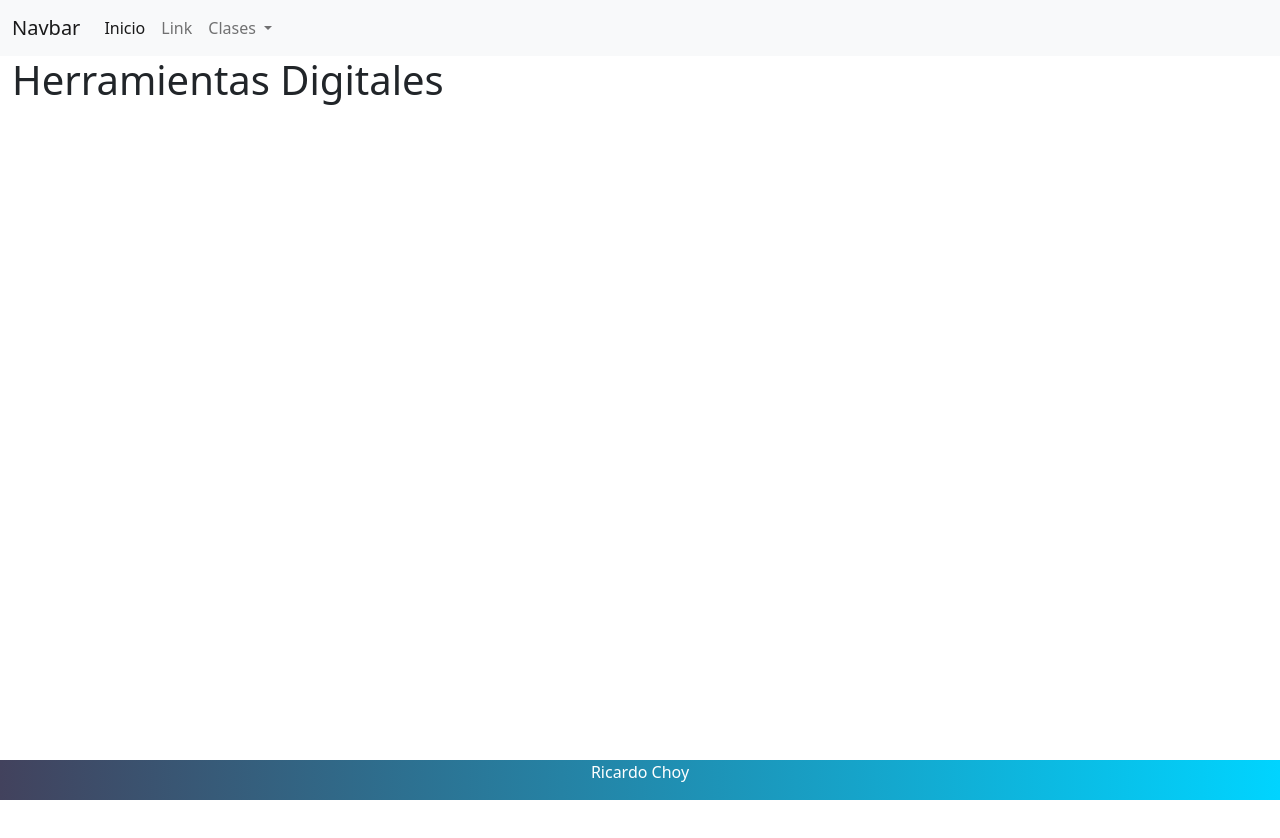
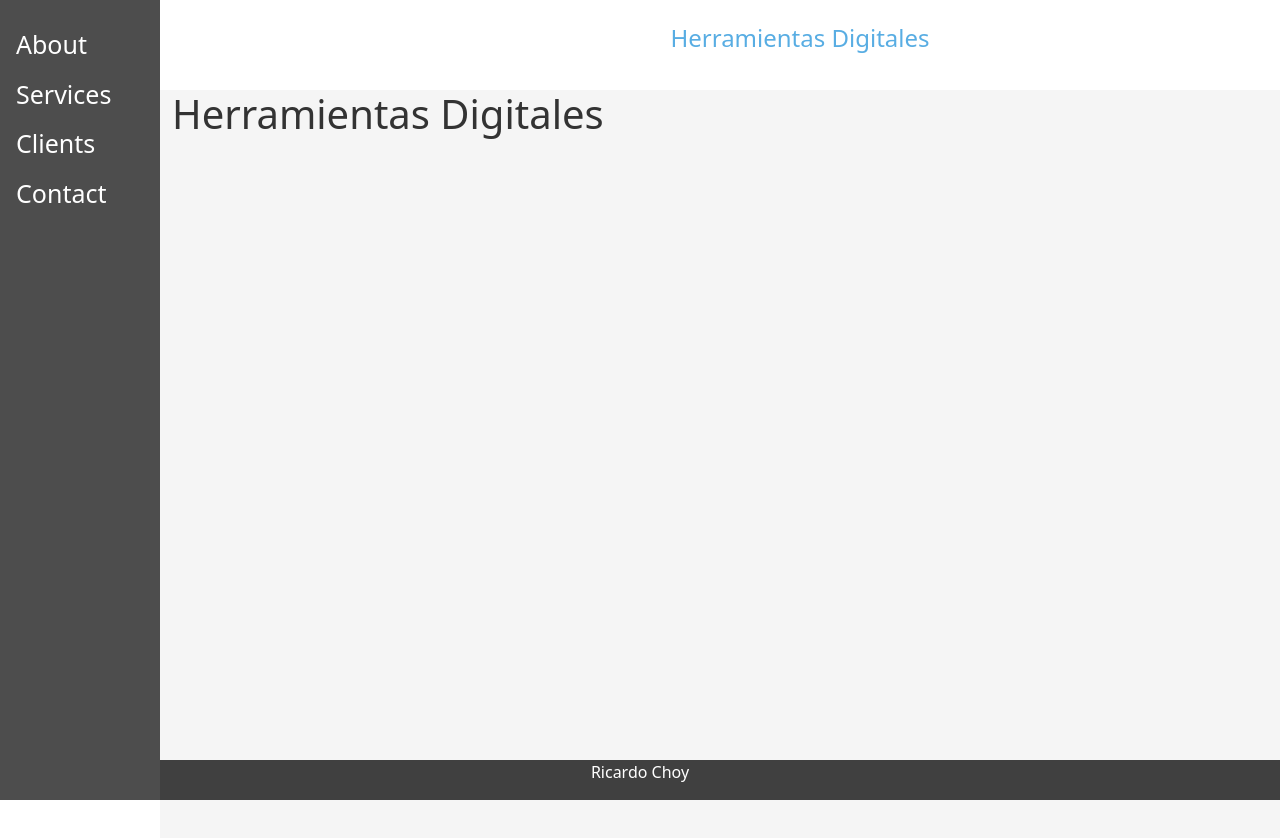
Before and after one commit to richoy/herramientas_digitales, a plain HTML site: page index.html in a window 1280 px wide. Before the commit the page ends 800 px from the top, so only its background shows below. Drawn offline with nearby package versions, Linux system fonts and the light colour scheme.

Commit message:
Adding sidebar and updating styles

```diff
--- a/index.html
+++ b/index.html
@@ -11,41 +11,24 @@
     <title>Herramientas Digitales</title>
   </head>
   <body>
-    <nav class="navbar navbar-expand-lg navbar-light bg-light">
+    <div class="sidenav">
+        <a href="#about">About</a>
+        <a href="#services">Services</a>
+        <a href="#clients">Clients</a>
+        <a href="#contact">Contact</a>
+    </div>
+    <div class="main-container">
+        <div class="header">
+            <p>Herramientas Digitales</p>
+        </div>
+
         <div class="container-fluid">
-          <a class="navbar-brand" href="#">Navbar</a>
-          <button class="navbar-toggler" type="button" data-bs-toggle="collapse" data-bs-target="#navbarSupportedContent" aria-controls="navbarSupportedContent" aria-expanded="false" aria-label="Toggle navigation">
-            <span class="navbar-toggler-icon"></span>
-          </button>
-          <div class="collapse navbar-collapse" id="navbarSupportedContent">
-            <ul class="navbar-nav me-auto mb-2 mb-lg-0">
-              <li class="nav-item">
-                <a class="nav-link active" aria-current="page" href="#">Inicio</a>
-              </li>
-              <li class="nav-item">
-                <a class="nav-link" href="#">Link</a>
-              </li>
-              <li class="nav-item dropdown">
-                <a class="nav-link dropdown-toggle" href="#" id="navbarDropdown" role="button" data-bs-toggle="dropdown" aria-expanded="false">
-                  Clases
-                </a>
-                <ul class="dropdown-menu" aria-labelledby="navbarDropdown">
-                  <li><a class="dropdown-item" href="#">Action</a></li>
-                  <li><a class="dropdown-item" href="#">Another action</a></li>
-                  <li><hr class="dropdown-divider"></li>
-                  <li><a class="dropdown-item" href="#">Something else here</a></li>
-                </ul>
-              </li>
-            </ul>
-          </div>
+            <h1>Herramientas Digitales</h1>
         </div>
-    </nav>
-    <div class="container-fluid">
-        <h1>Herramientas Digitales</h1>
-    </div>
 
-    <div class="footer">
-        <p>Ricardo Choy</p>
+        <div class="footer">
+            <p>Ricardo Choy</p>
+        </div>
     </div>
     <!-- js libraries -->
     <script src="https://cdn.jsdelivr.net/npm/bootstrap@5.0.1/dist/js/bootstrap.bundle.min.js" integrity="sha384-gtEjrD/SeCtmISkJkNUaaKMoLD0//ElJ19smozuHV6z3Iehds+3Ulb9Bn9Plx0x4" crossorigin="anonymous"></script>
--- a/styles.css
+++ b/styles.css
@@ -1,10 +1,64 @@
+body {
+    color: #333333
+}
+
+.sidenav {
+    height: 100%;
+    width: 160px;
+    position: fixed;
+    z-index: 1;
+    top: 0;
+    left: 0;
+    background-color: #4d4d4d;
+    overflow-x: hidden;
+    padding-top: 20px;
+}
+.sidenav a {
+    padding: 6px 8px 6px 16px;
+    text-decoration: none;
+    font-size: 25px;
+    color:white;
+    display: block;
+}
+
+.main-container {
+    margin-left: 160px;
+}
+
+.header {
+    position: fixed;
+    display: block;
+    left: 0;
+    top: 0;
+    width: 100%;
+    height: 90px;
+    color: #58ade3;
+    text-align: center;
+    z-index: 10;
+    font-size: 24px;
+    font-weight: 400;
+    margin-left: 160px;
+    background-color: white;
+    padding-top: 20px;
+}
+
+.container-fluid{
+    margin-top: 90px;
+    background-color: #f5f5f5;
+    height: 100vh;
+}
+
 .footer {
     position: fixed;
     left: 0;
     bottom: 0;
     width: 100%;
-    background: rgb(2,0,36);
-    background: linear-gradient(90deg, rgba(2,0,36,1) 0%, rgba(66,66,93,1) 0%, rgba(0,212,255,1) 100%);
+    background: #404040;
     color: white;
     text-align: center;
- }
+}
+
+@media screen and (max-height: 450px) {
+   .sidenav {padding-top: 15px;}
+   .sidenav a {font-size: 18px;}
+}
```
